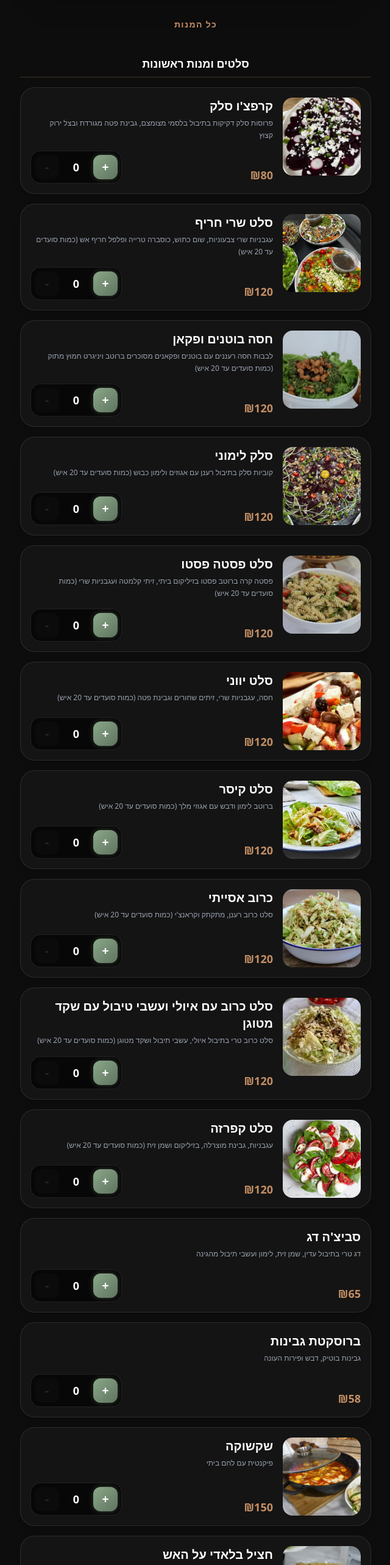
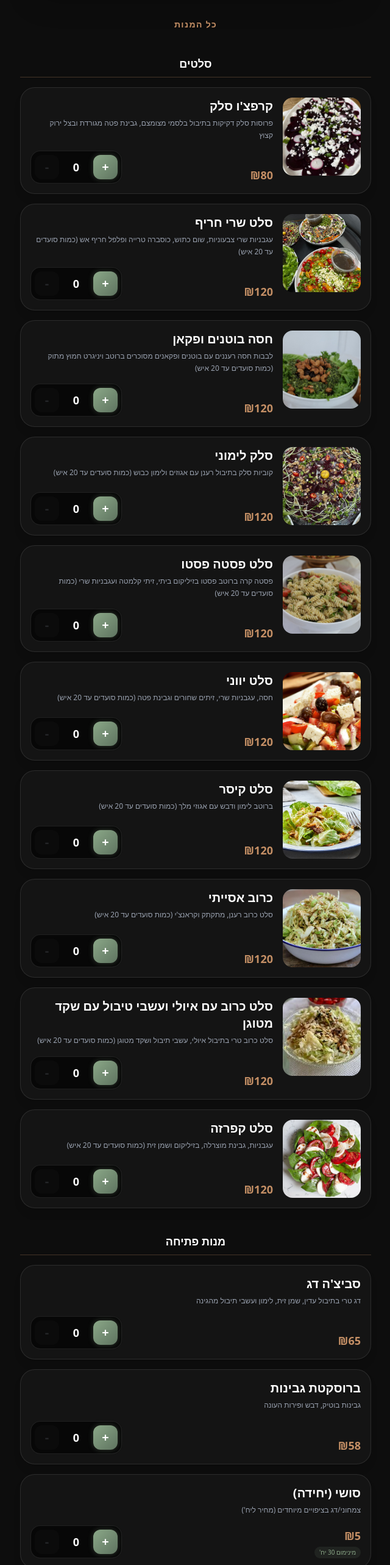
Before and after one commit to oriIsrael856/lahilula, a Next.js app: page / in a window 1280 px wide. Shown: the part 860-3426 px from the top of the page at 61% size, without its empty margins (319-959 px from the left). Built offline with nearby package versions, Linux system fonts and the light colour scheme.

Commit message:
עדכון תפריט: סלטים חדשים, תמונות וסדר הגשה במעדה

```diff
--- a/src/app/page.tsx
+++ b/src/app/page.tsx
@@ -9,29 +9,36 @@ const BG_IMAGES = [
 ];
 
 // הקטגוריות — לפי סדר הגשה במעדה
-const CATEGORIES = ["הכל", "סלטים", "מנות ראשונות", "מנות עיקריות", "מטוגנים ונשנושים", "קינוחים ומתוקים", "עמדות לאירועים"];
+const CATEGORIES = ["הכל", "סלטים", "מנות פתיחה", "עיקריות ופסטות", "סנדוויצ'ים ומטוגנים", "בצקים", "קוסקוס", "קינוחים ומתוקים", "עמדות", "עיצוב שולחן"];
 
 const SERVING_COURSES = [
-  { title: "סלטים ומנות ראשונות", categories: ["סלטים", "מנות ראשונות"] },
-  { title: "מנות עיקריות", categories: ["מנות עיקריות"] },
-  { title: "מטוגנים ונשנושים", categories: ["מטוגנים ונשנושים"] },
+  { title: "סלטים", categories: ["סלטים"] },
+  { title: "מנות פתיחה", categories: ["מנות פתיחה"] },
+  { title: "עיקריות ופסטות", categories: ["עיקריות ופסטות"] },
+  { title: "סנדוויצ'ים ומטוגנים", categories: ["סנדוויצ'ים ומטוגנים"] },
+  { title: "בצקים", categories: ["בצקים"] },
+  { title: "קוסקוס", categories: ["קוסקוס"] },
   { title: "קינוחים ומתוקים", categories: ["קינוחים ומתוקים"] },
-  { title: "עמדות לאירועים", categories: ["עמדות לאירועים"] },
+  { title: "עמדות", categories: ["עמדות"] },
+  { title: "עיצוב שולחן", categories: ["עיצוב שולחן"] },
 ];
 
 const BULK_ITEM_IDS = new Set([3, 4, 7, 8, 9, 10, 11, 14, 15]);
+const COUSCOUS_ITEM_IDS = new Set([17, 48]);
+const COUSCOUS_DEFAULT_QTY = 30;
 
-const isBulkMenuItem = (item: { id: number; category: string }) =>
-  item.category === "מטוגנים ונשנושים" && BULK_ITEM_IDS.has(item.id);
+const isBulkMenuItem = (item: { id: number }) => BULK_ITEM_IDS.has(item.id);
+
+const isCouscousItem = (item: { id: number }) => COUSCOUS_ITEM_IDS.has(item.id);
 
 // --- הגדרת המנות ---
 const MENU = [
-  // --- מנות ראשונות ---
+  // --- מנות פתיחה ---
   {
     id: 1,
     name: "סביצ'ה דג",
     price: 65,
-    category: "מנות ראשונות",
+    category: "מנות פתיחה",
     desc: "דג טרי בתיבול עדין, שמן זית, לימון ועשבי תיבול מהגינה",
     images: []
   },
@@ -39,23 +46,23 @@ const MENU = [
     id: 2,
     name: "ברוסקטת גבינות",
     price: 58,
-    category: "מנות ראשונות",
+    category: "מנות פתיחה",
     desc: "גבינות בוטיק, דבש ופירות העונה",
     images: []
   },
   {
-    id: 21,
-    name: "שקשוקה",
-    price: 150,
-    category: "מנות ראשונות",
-    desc: "פיקנטית עם לחם ביתי",
-    images: ["/bg9.jpeg"]
+    id: 11,
+    name: "סושי (יחידה)",
+    price: 5,
+    category: "מנות פתיחה",
+    desc: "צמחוני/דג בציפויים מיוחדים (מחיר ליח')",
+    images: []
   },
   {
     id: 26,
     name: "חציל בלאדי על האש",
     price: 50,
-    category: "מנות ראשונות",
+    category: "מנות פתיחה",
     desc: "ליבת חציל מעושנת בתיבול שמן זית כתית, מזולפת בטחינה גולמית ורכז רימונים. מוגשת עם פרוסות צ'ילי טרי, צנונית פריכה ועשבי תיבול לרעננות.",
     images: ["/egplant.jpeg"]
   },
@@ -63,7 +70,7 @@ const MENU = [
     id: 12,
     name: "מגש אנטיפסטי",
     price: 180,
-    category: "מנות ראשונות",
+    category: "מנות פתיחה",
     desc: "ירקות קלויים בתנור (מחיר למגש גדול)",
     images: []
   },
@@ -71,7 +78,7 @@ const MENU = [
     id: 13,
     name: "מגש גבינות מפנק",
     price: 250,
-    category: "מנות ראשונות",
+    category: "מנות פתיחה",
     desc: "גבינות קשות ורכות, פירות ואגוזים (מחיר למגש)",
     images: []
   },
@@ -158,46 +165,114 @@ const MENU = [
     images: ["/capreza_salad.jpg.webp"]
   },
 
-  // --- מטוגנים ונשנושים (מאפים) ---
+  // --- בצקים ---
   {
     id: 5,
     name: "קיש בטטה (משפחתי)",
     price: 120,
-    category: "מטוגנים ונשנושים",
+    category: "בצקים",
     desc: "בצק פריך במילוי שמנת ובטטה",
     images: []
   },
   {
     id: 6,
     name: "קיש תפ''א ופטריות (משפחתי)",
-    price: 65,
-    category: "מטוגנים ונשנושים",
+    price: 120,
+    category: "בצקים",
     desc: "שילוב קלאסי של תפוחי אדמה ופטריות טריות",
-    images: ["/bg13.jpeg"]
+    images: []
   },
   {
     id: 42,
     name: "קובנה עם רטבים",
     price: 100,
-    category: "מטוגנים ונשנושים",
+    category: "בצקים",
     desc: "מאפה בצק אוורירי ורך הנאפה באיטיות, מוגש עם רטבים מסורתיים",
     images: []
   },
+  {
+    id: 7,
+    name: "מיני קישים",
+    price: 9,
+    category: "בצקים",
+    desc: "מבחר טעמים: בצל/פטריות/בטטה (מחיר ליח')",
+    images: []
+  },
+  {
+    id: 8,
+    name: "מיני טורטיה",
+    price: 12,
+    category: "בצקים",
+    desc: "מגולגלות עם ממרחים וירקות קלויים (מחיר ליח')",
+    images: ["/tortias.jpeg"]
+  },
+  {
+    id: 9,
+    name: "מיני פוקאצ'ה",
+    price: 10,
+    category: "בצקים",
+    desc: "עם ירקות אנטיפסטי ושמן זית (מחיר ליח')",
+    images: []
+  },
+  {
+    id: 15,
+    name: "קרואסון סלמון",
+    price: 16,
+    category: "בצקים",
+    desc: "במילוי גבינת שמנת וסלמון מעושן (מחיר ליח')",
+    images: []
+  },
 
-  // --- עמדות לאירועים ---
+  // --- סנדוויצ'ים ומטוגנים ---
+  {
+    id: 3,
+    name: "לחמניות של אמא",
+    price: 8,
+    category: "סנדוויצ'ים ומטוגנים",
+    desc: "ממולאות במטבוחה ביתית וחצילים (מחיר ליח')",
+    images: ["/buns.jpeg", "/bg4.jpeg", "/bg5.jpeg"]
+  },
+  {
+    id: 4,
+    name: "מיני פריקסה",
+    price: 14,
+    category: "סנדוויצ'ים ומטוגנים",
+    desc: "סנדוויץ' תוניסאי ביס עם כל התוספות (מחיר ליח')",
+    images: ["/frikase.jpeg"]
+  },
+  {
+    id: 10,
+    name: "לביבות תפ''א (לטקס)",
+    price: 6,
+    category: "סנדוויצ'ים ומטוגנים",
+    desc: "זהובות ופריכות (מחיר ליח')",
+    images: []
+  },
+  {
+    id: 14,
+    name: "מיני פיתה סביח",
+    price: 14,
+    category: "סנדוויצ'ים ומטוגנים",
+    desc: "ביס מושלם עם חציל, ביצה וטחינה (מחיר ליח')",
+    images: []
+  },
+
+  // --- עמדות ---
   {
     id: 24,
     name: "עמדת מופלטות וספינג'",
     price: 2500,
-    category: "עמדות לאירועים",
+    category: "עמדות",
     desc: "לאירועים עד 100 איש. כולל הכנה פרונטלית במקום, דבש, חמאה, ריבות ותה מרוקאי.",
     images: ["/mp1.jpeg", "/mp2.jpeg", "/mp3.jpeg", "/mp4.jpeg"]
   },
+
+  // --- עיצוב שולחן ---
   {
     id: 45,
     name: "סידור שולחן כולל כלים וריפיל",
     price: 1500,
-    category: "עמדות לאירועים",
+    category: "עיצוב שולחן",
     desc: "שירות פרימיום הכולל עיצוב וסידור השולחן, כלי אוכל והגשה אלגנטיים, ושירות מילוי מחדש (ריפיל) לאורך כל האירוע.",
     images: []
   },
@@ -228,94 +303,12 @@ const MENU = [
     images: []
   },
 
-  // --- מטוגנים ונשנושים ---
-  {
-    id: 3,
-    name: "לחמניות של אמא",
-    price: 8,
-    category: "מטוגנים ונשנושים",
-    desc: "ממולאות במטבוחה ביתית וחצילים (מחיר ליח')",
-    images: ["/buns.jpeg", "/bg4.jpeg", "/bg5.jpeg"]
-  },
-  {
-    id: 4,
-    name: "מיני פריקסה",
-    price: 14,
-    category: "מטוגנים ונשנושים",
-    desc: "סנדוויץ' תוניסאי ביס עם כל התוספות (מחיר ליח')",
-    images: ["/frikase.jpeg"]
-  },
-  {
-    id: 7,
-    name: "מיני קישים",
-    price: 9,
-    category: "מטוגנים ונשנושים",
-    desc: "מבחר טעמים: בצל/פטריות/בטטה (מחיר ליח')",
-    images: []
-  },
-  {
-    id: 8,
-    name: "מיני טורטיה",
-    price: 12,
-    category: "מטוגנים ונשנושים",
-    desc: "מגולגלות עם ממרחים וירקות קלויים (מחיר ליח')",
-    images: ["/tortias.jpeg"]
-  },
-  {
-    id: 9,
-    name: "מיני פוקאצ'ה",
-    price: 10,
-    category: "מטוגנים ונשנושים",
-    desc: "עם ירקות אנטיפסטי ושמן זית (מחיר ליח')",
-    images: []
-  },
-  {
-    id: 10,
-    name: "לביבות תפ''א (לטקס)",
-    price: 6,
-    category: "מטוגנים ונשנושים",
-    desc: "זהובות ופריכות (מחיר ליח')",
-    images: []
-  },
-  {
-    id: 11,
-    name: "סושי (יחידה)",
-    price: 5,
-    category: "מטוגנים ונשנושים",
-    desc: "צמחוני/דג בציפויים מיוחדים (מחיר ליח')",
-    images: []
-  },
-  {
-    id: 14,
-    name: "מיני פיתה סביח",
-    price: 14,
-    category: "מטוגנים ונשנושים",
-    desc: "ביס מושלם עם חציל, ביצה וטחינה (מחיר ליח')",
-    images: []
-  },
-  {
-    id: 15,
-    name: "קרואסון סלמון",
-    price: 16,
-    category: "מטוגנים ונשנושים",
-    desc: "במילוי גבינת שמנת וסלמון מעושן (מחיר ליח')",
-    images: []
-  },
-
-  // --- מנות עיקריות ---
-  {
-    id: 17,
-    name: "קוסקוס של סבתא",
-    price: 50,
-    category: "מנות עיקריות",
-    desc: "עבודת יד עם מרק ירקות עשיר (מנה אישית)",
-    images: ["/cuscus.jpeg", "/bg13.jpeg"]
-  },
+  // --- עיקריות ופסטות ---
   {
     id: 18,
     name: "פסטה רוזה",
     price: 180,
-    category: "מנות עיקריות",
+    category: "עיקריות ופסטות",
     desc: "רוטב עגבניות ושמנת קטיפתי",
     images: []
   },
@@ -323,7 +316,7 @@ const MENU = [
     id: 19,
     name: "פסטה שמנת פטריות",
     price: 180,
-    category: "מנות עיקריות",
+    category: "עיקריות ופסטות",
     desc: "רוטב עשיר עם פטריות טריות",
     images: []
   },
@@ -331,7 +324,7 @@ const MENU = [
     id: 20,
     name: "פסטה ירקות",
     price: 180,
-    category: "מנות עיקריות",
+    category: "עיקריות ופסטות",
     desc: "בשמן זית, שום ועשבי תיבול",
     images: ["/bg12.jpeg"]
   },
@@ -339,7 +332,7 @@ const MENU = [
     id: 22,
     name: "תפו''א מוקרם",
     price: 150,
-    category: "מנות עיקריות",
+    category: "עיקריות ופסטות",
     desc: "בשמנת וגבינות",
     images: ["/bg11.jpeg"]
   },
@@ -347,23 +340,51 @@ const MENU = [
     id: 23,
     name: "תפו''א/בטטה בתנור",
     price: 150,
-    category: "מנות עיקריות",
+    category: "עיקריות ופסטות",
     desc: "פלחי ירקות שורש צלויים",
     images: []
+  },
+  {
+    id: 21,
+    name: "שקשוקה",
+    price: 150,
+    category: "עיקריות ופסטות",
+    desc: "פיקנטית עם לחם ביתי",
+    images: ["/bg9.jpeg"]
   },
   {
     id: 43,
     name: "סלמון שלם למרכז שולחן",
     price: 250,
-    category: "מנות עיקריות",
+    category: "עיקריות ופסטות",
     desc: "נתח סלמון שלם ומרשים, עשוי בתנור ומוגש למרכז השולחן",
     images: []
+  },
+
+  // --- קוסקוס ---
+  {
+    id: 17,
+    name: "קוסקוס של סבתא",
+    price: 50,
+    category: "קוסקוס",
+    desc: "עבודת יד עם מרק ירקות עשיר (₪50 למנה, ברירת מחדל 30 מנות)",
+    images: ["/cuscus.jpeg", "/bg13.jpeg"]
+  },
+  {
+    id: 48,
+    name: "קוסקוס עם תנזיה",
+    price: 50,
+    category: "קוסקוס",
+    desc: "תבשיל פירות יבשים מרוקאי מתקתק עם זעפרן (₪50 למנה, ברירת מחדל 30 מנות)",
+    images: ["/cuscus.jpeg", "/bg13.jpeg"]
   }
 ];
 
 // --- רכיב כרטיס מנה ---
 function MenuItem({ item, qty, update }: { item: any, qty: number, update: (id: number, delta: number) => void }) {
   const [currentImg, setCurrentImg] = useState(0);
+  const isBulkItem = isBulkMenuItem(item);
+  const isCouscous = isCouscousItem(item);
 
   useEffect(() => {
     if (!item.images || item.images.length <= 1) return;
@@ -376,8 +397,6 @@ function MenuItem({ item, qty, update }: { item: any, qty: number, update: (id:
     }, delay);
     return () => clearTimeout(timeout);
   }, [item.images]);
-
-  const isBulkItem = isBulkMenuItem(item);
 
   return (
     <article className="bg-[#161616]/90 backdrop-blur-sm rounded-3xl p-4 border border-white/10 flex flex-col sm:flex-row gap-4 group hover:border-[#D4A5A5]/30 transition-all shadow-lg overflow-hidden">
@@ -409,14 +428,21 @@ function MenuItem({ item, qty, update }: { item: any, qty: number, update: (id:
 
             <div className="flex items-end justify-between mt-4">
                 <div className="flex flex-col">
-                    <span className="text-[#C48F65] font-black text-lg" aria-label={`מחיר: ${item.price} שקלים`}>₪{item.price}</span>
+                    <span className="text-[#C48F65] font-black text-lg" aria-label={`מחיר: ${item.price} שקלים${isCouscous ? ' למנה' : ''}`}>
+                      ₪{item.price}{isCouscous && <span className="text-sm font-bold text-gray-400">/מנה</span>}
+                    </span>
+                    {isCouscous && (
+                      <span className="text-[10px] text-[#8BA888] bg-[#8BA888]/10 px-2 py-0.5 rounded-full w-fit mt-1">
+                        ברירת מחדל {COUSCOUS_DEFAULT_QTY} מנות · ₪{item.price * COUSCOUS_DEFAULT_QTY}
+                      </span>
+                    )}
                     {isBulkItem && <span className="text-[10px] text-[#8BA888] bg-[#8BA888]/10 px-2 py-0.5 rounded-full w-fit mt-1">מינימום 30 יח'</span>}
                 </div>
 
                 <div className="flex items-center gap-3 bg-black/60 p-1.5 rounded-2xl border border-white/10">
-                    <button onClick={() => update(item.id, 1)} className="w-10 h-10 bg-gradient-to-br from-[#8BA888] to-[#5F7460] rounded-xl font-bold text-xl active:scale-90 transition-all text-white shadow-[0_0_10px_rgba(139,168,136,0.3)] focus:outline-none focus:ring-2 focus:ring-white">+</button>
-                    <span className="font-black text-lg w-8 text-center" aria-live="polite">{qty || 0}</span>
-                    <button onClick={() => update(item.id, -1)} disabled={!qty} className={`w-10 h-10 bg-[#222] text-gray-400 rounded-xl font-bold text-xl active:scale-90 transition-all focus:outline-none focus:ring-2 focus:ring-white ${qty ? 'opacity-100 hover:bg-white hover:text-black' : 'opacity-20 cursor-not-allowed'}`}>-</button>
+                    <button type="button" onClick={() => update(item.id, 1)} className="w-10 h-10 bg-gradient-to-br from-[#8BA888] to-[#5F7460] rounded-xl font-bold text-xl active:scale-90 transition-all text-white shadow-[0_0_10px_rgba(139,168,136,0.3)] focus:outline-none focus:ring-2 focus:ring-white">+</button>
+                    <span className="font-black text-lg min-w-8 text-center" aria-live="polite">{qty || 0}</span>
+                    <button type="button" onClick={() => update(item.id, -1)} disabled={!qty} className={`w-10 h-10 bg-[#222] text-gray-400 rounded-xl font-bold text-xl active:scale-90 transition-all focus:outline-none focus:ring-2 focus:ring-white ${qty ? 'opacity-100 hover:bg-white hover:text-black' : 'opacity-20 cursor-not-allowed'}`}>-</button>
                 </div>
             </div>
         </div>
@@ -433,6 +459,8 @@ export default function Home() {
   const [bgIndex, setBgIndex] = useState(0);
   const [isMenuOpen, setIsMenuOpen] = useState(false);
   const [showAbout, setShowAbout] = useState(false);
+  const [showCartReview, setShowCartReview] = useState(false);
+  const [selectedForDelete, setSelectedForDelete] = useState<Set<number>>(new Set());
 
   const menuRef = useRef<HTMLDivElement>(null);
   const closeButtonRef = useRef<HTMLButtonElement>(null);
@@ -468,9 +496,14 @@ export default function Home() {
     setCart(prev => {
       const currentQty = prev[id] || 0;
 
-      const isBulkItem = isBulkMenuItem(item);
+      if (isCouscousItem(item)) {
+        if (currentQty === 0 && delta > 0) {
+          return { ...prev, [id]: COUSCOUS_DEFAULT_QTY };
+        }
+        return { ...prev, [id]: Math.max(0, currentQty + delta) };
+      }
 
-      const step = isBulkItem ? 30 : 1;
+      const step = isBulkMenuItem(item) ? 30 : 1;
       const newQty = currentQty + (delta * step);
 
       return { ...prev, [id]: Math.max(0, newQty) };
@@ -481,6 +514,57 @@ export default function Home() {
     const item = MENU.find(i => i.id === Number(id));
     return acc + (item ? item.price * qty : 0);
   }, 0);
+
+  const cartItems = useMemo(() =>
+    Object.entries(cart)
+      .filter(([, qty]) => qty > 0)
+      .map(([id, qty]) => {
+        const item = MENU.find(i => i.id === Number(id));
+        if (!item) return null;
+        return { ...item, qty, total: item.price * qty };
+      })
+      .filter(Boolean) as Array<(typeof MENU)[number] & { qty: number; total: number }>
+  , [cart]);
+
+  const cartItemCount = cartItems.length;
+
+  const toggleCartReview = () => {
+    setShowCartReview(prev => {
+      if (prev) setSelectedForDelete(new Set());
+      return !prev;
+    });
+  };
+
+  const toggleSelectItem = (id: number) => {
+    setSelectedForDelete(prev => {
+      const next = new Set(prev);
+      if (next.has(id)) next.delete(id);
+      else next.add(id);
+      return next;
+    });
+  };
+
+  const selectAllCartItems = () => {
+    setSelectedForDelete(new Set(cartItems.map(item => item.id)));
+  };
+
+  const deleteSelectedItems = () => {
+    if (selectedForDelete.size === 0) return;
+    setCart(prev => {
+      const next = { ...prev };
+      selectedForDelete.forEach(id => delete next[id]);
+      return next;
+    });
+    setSelectedForDelete(new Set());
+    setShowCartReview(false);
+  };
+
+  useEffect(() => {
+    if (subtotal === 0) {
+      setShowCartReview(false);
+      setSelectedForDelete(new Set());
+    }
+  }, [subtotal]);
 
   const validate = () => {
     if (subtotal === 0) {
@@ -608,7 +692,7 @@ export default function Home() {
   };
 
   return (
-    <main className="min-h-screen bg-[#0d0d0d] text-white pb-44 px-4 relative overflow-x-hidden font-sans" dir="rtl">
+    <main className="min-h-screen bg-[#0d0d0d] text-white pb-24 px-4 relative overflow-x-hidden font-sans" dir="rtl">
 
       <a href="#main-content" className="sr-only focus:not-sr-only focus:absolute focus:top-4 focus:right-4 bg-[#C48F65] text-white p-4 rounded-xl z-[60] font-bold">
         דלג לתוכן המרכזי
@@ -708,7 +792,7 @@ export default function Home() {
                             }}
                             className="w-full text-right p-4 rounded-xl text-lg font-bold transition-all focus:outline-none focus:ring-2 focus:ring-[#C48F65] text-[#C48F65] hover:bg-white/5 border border-[#C48F65]/30 mb-4"
                         >
-                            הסיפור שלי 📖
+                            הסיפור שלי
                         </button>
 
                         {CATEGORIES.filter(cat => cat !== "הכל").map(cat => (
@@ -916,40 +1000,117 @@ export default function Home() {
         </div>
 
         {subtotal > 0 && (
-            <div className="fixed bottom-8 left-0 right-0 px-6 z-50">
-            <div className="max-w-md mx-auto bg-gradient-to-r from-[#D4A5A5] to-[#C48F65] p-[1px] rounded-[2.5rem] shadow-[0_0_40px_rgba(196,143,101,0.4)]">
-                <div className="bg-[#0d0d0d]/95 backdrop-blur-xl rounded-[2.4rem] p-6 flex flex-col gap-4">
+            <>
+                {showCartReview && (
+                    <div
+                        className="fixed inset-0 z-40 bg-black/50 backdrop-blur-sm"
+                        onClick={() => {
+                            setShowCartReview(false);
+                            setSelectedForDelete(new Set());
+                        }}
+                        aria-hidden="true"
+                    />
+                )}
 
-                    <div className="flex justify-between items-center w-full">
-                        <div>
-                            <p className="text-gray-500 text-[10px] font-bold uppercase tracking-widest mb-1">סה"כ לתשלום</p>
-                            <span className="text-3xl font-black text-white">₪{subtotal}</span>
+                {showCartReview && (
+                    <div
+                        className="fixed bottom-[4.25rem] left-0 right-0 px-3 z-50 pointer-events-none"
+                        role="dialog"
+                        aria-modal="true"
+                        aria-label="רשימת פריטים בעגלה"
+                    >
+                        <div className="max-w-xl mx-auto pointer-events-auto bg-[#161616]/98 backdrop-blur-md border border-[#C48F65]/40 rounded-2xl shadow-[0_4px_24px_rgba(0,0,0,0.5)] max-h-[45vh] flex flex-col overflow-hidden">
+                            <div className="px-3 py-2.5 border-b border-white/10 flex items-center justify-between gap-2">
+                                <h3 className="text-sm font-bold text-white">העגלה שלי</h3>
+                                <button
+                                    type="button"
+                                    onClick={() => {
+                                        setShowCartReview(false);
+                                        setSelectedForDelete(new Set());
+                                    }}
+                                    className="text-xs text-gray-400 hover:text-white transition-colors px-2 py-1 rounded-lg hover:bg-white/5"
+                                >
+                                    סגור
+                                </button>
+                            </div>
+
+                            <ul className="overflow-y-auto p-2 space-y-1 flex-1">
+                                {cartItems.map(item => (
+                                    <li key={item.id}>
+                                        <label className="flex items-center gap-2.5 p-2 rounded-xl hover:bg-white/5 cursor-pointer">
+                                            <input
+                                                type="checkbox"
+                                                checked={selectedForDelete.has(item.id)}
+                                                onChange={() => toggleSelectItem(item.id)}
+                                                className="w-4 h-4 accent-[#C48F65] shrink-0"
+                                            />
+                                            <span className="flex-1 min-w-0 text-sm text-white truncate">{item.name}</span>
+                                            <span className="text-[11px] text-gray-400 shrink-0">{item.qty} × ₪{item.price}</span>
+                                            <span className="text-sm font-bold text-[#C48F65] shrink-0">₪{item.total}</span>
+                                        </label>
+                                    </li>
+                                ))}
+                            </ul>
+
+                            <div className="px-2 py-2 border-t border-white/10 flex gap-2">
+                                <button
+                                    type="button"
+                                    onClick={selectAllCartItems}
+                                    className="flex-1 py-2 text-xs font-bold bg-white/10 border border-white/15 text-white rounded-xl hover:bg-white/20 transition-all"
+                                >
+                                    בחר הכל
+                                </button>
+                                <button
+                                    type="button"
+                                    onClick={deleteSelectedItems}
+                                    disabled={selectedForDelete.size === 0}
+                                    className={`flex-1 py-2 text-xs font-bold rounded-xl transition-all ${
+                                        selectedForDelete.size > 0
+                                            ? 'bg-red-500/20 border border-red-500/40 text-red-300 hover:bg-red-500/30'
+                                            : 'bg-white/5 border border-white/10 text-gray-600 cursor-not-allowed'
+                                    }`}
+                                >
+                                    מחק נבחרים{selectedForDelete.size > 0 ? ` (${selectedForDelete.size})` : ''}
+                                </button>
+                            </div>
                         </div>
                     </div>
+                )}
 
-                    <div className="flex gap-2 w-full">
+                <div className="fixed bottom-3 left-0 right-0 px-3 z-50 pointer-events-none">
+                    <div className="max-w-xl mx-auto pointer-events-auto bg-[#0d0d0d]/95 backdrop-blur-md border border-[#C48F65]/40 rounded-2xl shadow-[0_4px_24px_rgba(0,0,0,0.5)] px-2 py-2 flex items-center gap-1.5">
                         <button
+                            type="button"
+                            onClick={toggleCartReview}
+                            aria-expanded={showCartReview}
+                            aria-label={`${showCartReview ? 'סגור' : 'פתח'} רשימת פריטים בעגלה`}
+                            className={`shrink-0 min-w-[4.5rem] ps-1 pe-1 py-1 rounded-xl text-right transition-all ${
+                                showCartReview ? 'bg-[#C48F65]/20' : 'hover:bg-white/5'
+                            }`}
+                        >
+                            <p className="text-[9px] text-gray-500 font-bold uppercase tracking-wide leading-none mb-0.5">סה"כ</p>
+                            <p className="text-lg font-black text-white leading-tight">₪{subtotal}</p>
+                            <p className="text-[9px] text-[#C48F65] font-bold leading-none mt-0.5">{cartItemCount} פריטים</p>
+                        </button>
+                        <button
+                            type="button"
                             onClick={generateQuote}
                             aria-label="הפקת הצעת מחיר להדפסה"
-                            className="flex-1 bg-white/10 border border-white/20 text-white px-4 py-4 rounded-2xl font-bold hover:bg-white/20 transition-all flex justify-center items-center gap-2"
+                            className="flex-1 min-w-0 py-2.5 px-1.5 text-xs sm:text-sm font-bold bg-white/10 border border-white/15 text-white rounded-xl hover:bg-white/20 transition-all truncate"
                         >
-                            <span>הצעת מחיר</span>
-                            <span>📄</span>
+                            הצעת מחיר
                         </button>
-
                         <button
+                            type="button"
                             onClick={send}
                             aria-label={`בצע הזמנה בוואטסאפ על סך ${subtotal} שקלים`}
-                            className="flex-[2] bg-white text-black px-6 py-4 rounded-2xl font-black hover:bg-[#C48F65] hover:text-white transition-all shadow-lg flex justify-center items-center gap-2"
+                            className="flex-[1.15] min-w-0 py-2.5 px-1.5 text-xs sm:text-sm font-black bg-[#C48F65] text-white rounded-xl hover:bg-[#D4A5A5] transition-all truncate"
                         >
-                            <span>להזמנה</span>
-                            <span className="text-xl" aria-hidden="true">🚀</span>
+                            להזמנה
                         </button>
                     </div>
-
                 </div>
-            </div>
-            </div>
+            </>
         )}
       </div>
     </main>
```
